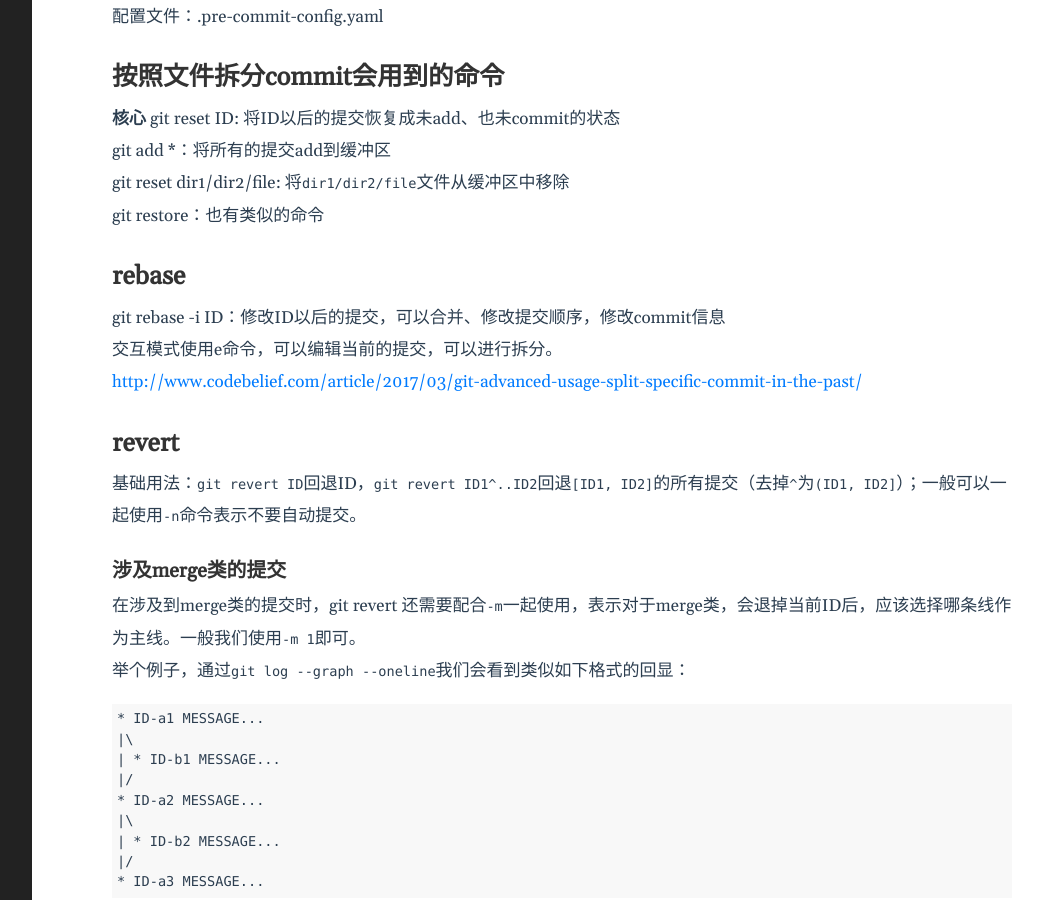
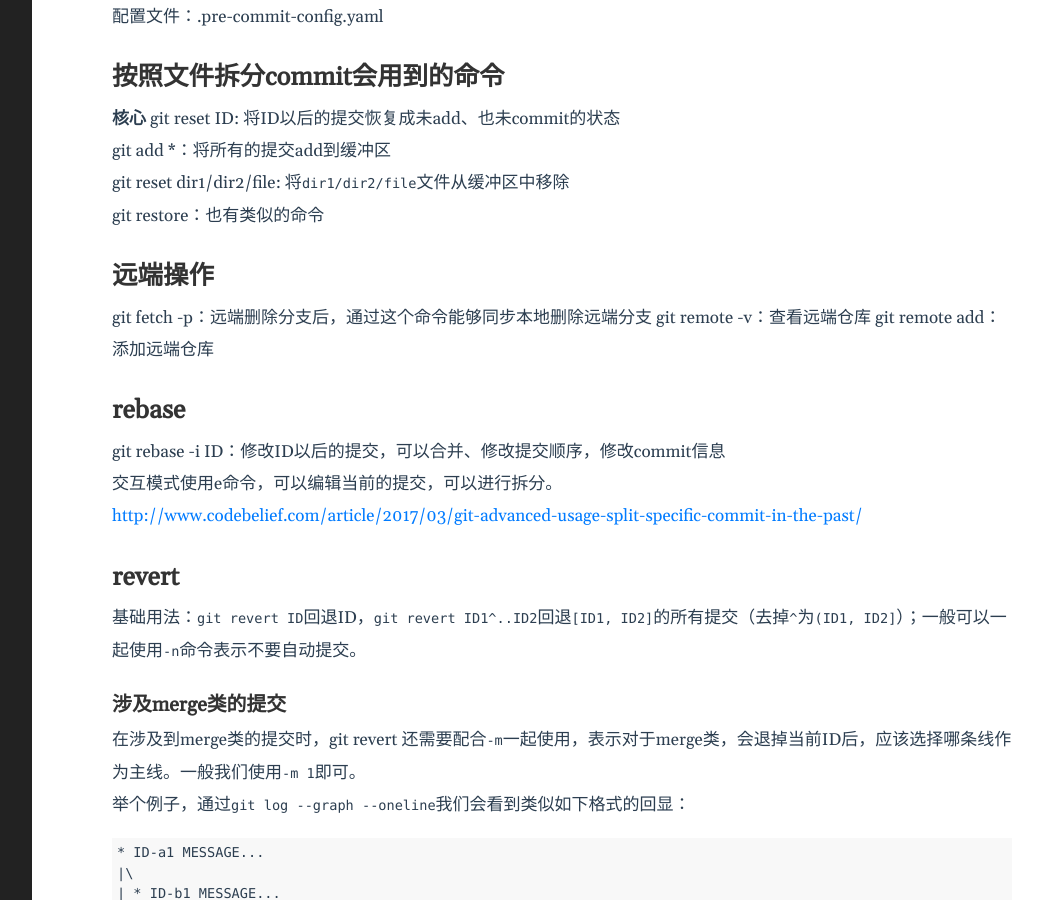
Before and after one commit to lclgo/lclgo.github.io, a Jekyll site: the page built from _posts/2023-03-28-git.md, in a window 1280 px wide and 900 px high, scrolled down 647 px. Shown: the whole window, without its empty margins (188-1230 px from the left). Built offline with Jekyll 4.4.1, drawn with Linux system fonts in a browser that asks for light colours.

Commit message:
Update 2023-03-28-git.md
add remote operations

```diff
--- a/_posts/2023-03-28-git.md
+++ b/_posts/2023-03-28-git.md
@@ -41,6 +41,12 @@ git add *：将所有的提交add到缓冲区
 git reset dir1/dir2/file: 将`dir1/dir2/file`文件从缓冲区中移除
 
 git restore：也有类似的命令
+
+## 远端操作
+
+git fetch -p：远端删除分支后，通过这个命令能够同步本地删除远端分支
+git remote -v：查看远端仓库
+git remote add：添加远端仓库
 
 ## rebase
 
```
